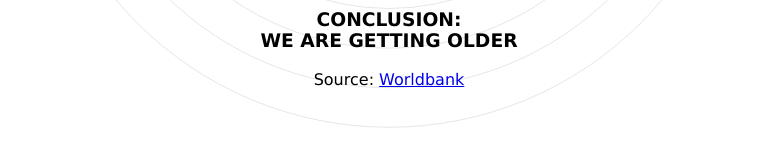
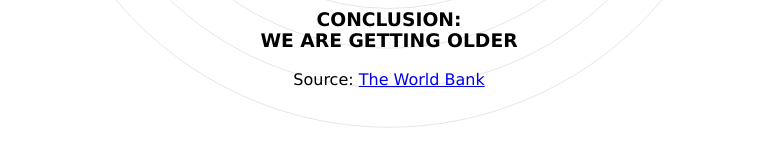
Before and after one commit to ebuddj/2019-elderly, a React app: page / in a window 1280 px wide. Shown: the part 650-797 px from the top of the page, without its empty margins (251-1028 px from the left). Built offline with nearby package versions, Linux system fonts and the light colour scheme.

Commit message:
Updated source.

```diff
--- a/src/jsx/App.jsx
+++ b/src/jsx/App.jsx
@@ -182,7 +182,7 @@
           </legend>
         </div>
         <h3>Conclusion:<br />We are getting older</h3>
-        <p>Source: <a href="https://data.worldbank.org/">Worldbank</a></p>
+        <p>Source: <a href="https://data.worldbank.org/indicator/SP.POP.65UP.TO">The World Bank</a></p>
       </div>
     );
   }
```
